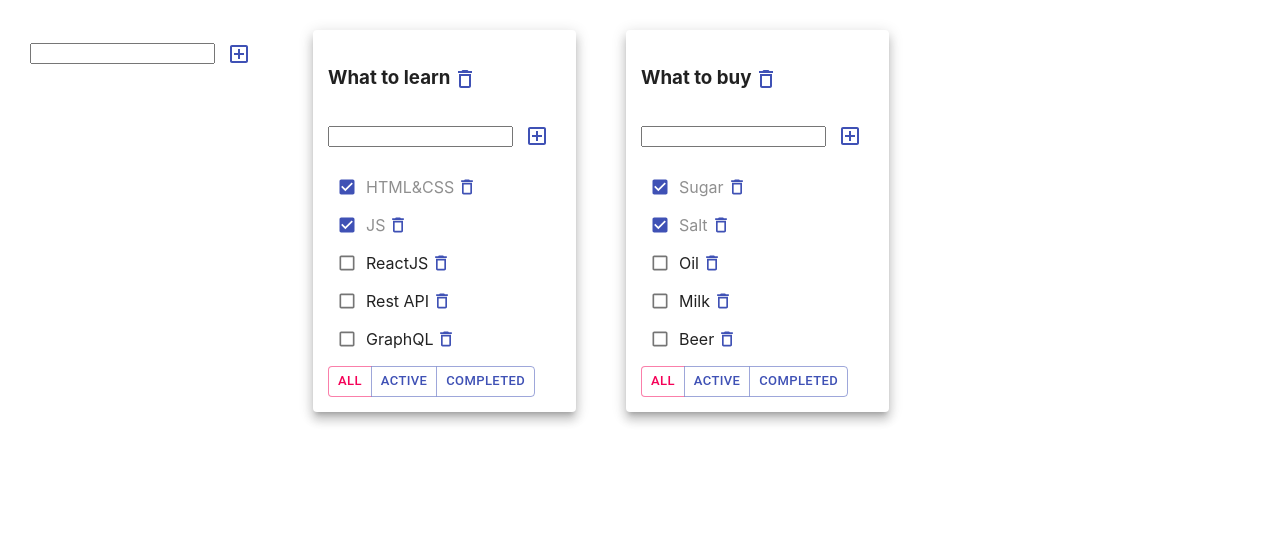
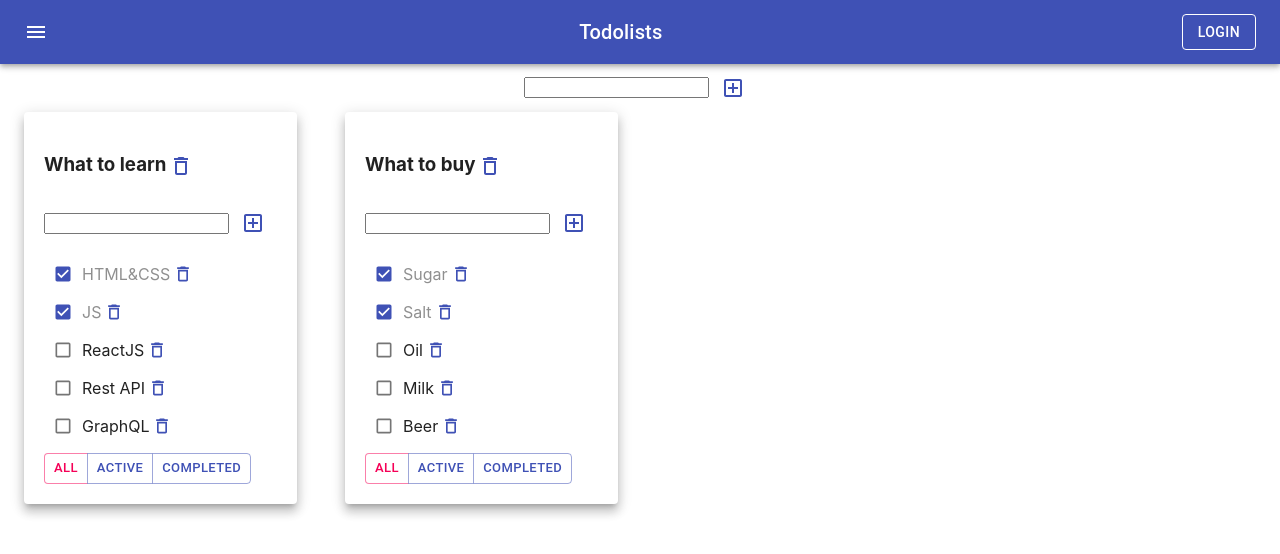
Before and after one commit to naumyshev/ToDo, a React (Create React App) app: page / in a window 1280 px wide. Shown: the top 554 px of the page. Built offline with nearby package versions, Linux system fonts and the light colour scheme.

Commit message:
#07 completed

```diff
--- a/src/App.css
+++ b/src/App.css
@@ -1,11 +1,11 @@
-.App {
-  padding: 30px;
-  display: flex;
-}
+/*.App {*/
+/*  padding: 30px;*/
+/*  display: flex;*/
+/*}*/
 
-.App > div {
-  margin-right: 50px;
-}
+/*.App > div {*/
+/*  margin-right: 50px;*/
+/*}*/
 
 .error {
   border: red 1px solid;
--- a/src/App.tsx
+++ b/src/App.tsx
@@ -3,7 +3,8 @@
 import {TaskType, Todolist} from './Todolist';
 import {v1} from 'uuid';
 import {AddItemForm} from "./AddItemForm";
-import {Paper} from "@material-ui/core";
+import {AppBar, Button, Container, Grid, IconButton, Paper, Toolbar, Typography} from "@material-ui/core";
+import {Menu} from "@material-ui/icons";
 
 export type FilterValuesType = "all" | "active" | "completed";
 
@@ -113,9 +114,10 @@
         }
 
         return (
-            <Paper elevation={8} style={{padding: "15px"}}>
+            <Grid item key={tl.id}>
+                <Paper elevation={8} style={{padding: "20px", maxWidth: "300px"}}>
                     <Todolist
-                    key={tl.id}
+                        // key={tl.id}
                         todolistID={tl.id}
                         title={tl.title}
                         tasks={tasksForTodolist}
@@ -129,13 +131,33 @@
                         changeTodolistTitle={changeTodolistTitle}
                     />
                 </Paper>
+            </Grid>
         )
     })
 
     return (
         <div className="App">
+
+            <AppBar position="static">
+                <Toolbar style={{justifyContent: "space-between"}}>
+                    <IconButton edge="start" color="inherit" aria-label="menu">
+                        <Menu/>
+                    </IconButton>
+                    <Typography variant="h6">
+                        Todolists
+                    </Typography>
+                    <Button color="inherit" variant={"outlined"}>Login</Button>
+                </Toolbar>
+            </AppBar>
+            <Container fixed>
+                <Grid container justifyContent={"center"}>
                     <AddItemForm addItem={addTodolist}/>
+                </Grid>
+                <Grid container spacing={6}>
                     {todolistComponents}
+                </Grid>
+            </Container>
+
         </div>
     );
 }
--- a/src/index.tsx
+++ b/src/index.tsx
@@ -3,8 +3,25 @@
 import './index.css';
 import App from './App';
 import * as serviceWorker from './serviceWorker';
+import {createTheme, ThemeProvider} from '@material-ui/core/styles'
+import {teal, yellow} from "@material-ui/core/colors";
+import {CssBaseline} from "@material-ui/core";
 
-ReactDOM.render(<App />,  document.getElementById('root'));
+
+// const theme = createTheme({
+//     palette: {
+//         primary: teal,
+//         secondary: yellow,
+//         type: "dark"
+//     }
+// })
+
+ReactDOM.render(
+    // <ThemeProvider theme={theme}>
+    //     <CssBaseline/>
+        <App/>
+    // </ThemeProvider>
+,document.getElementById('root'));
 
 // If you want your app to work offline and load faster, you can change
 // unregister() to register() below. Note this comes with some pitfalls.
```
Lines whose indentation alone changed are shown as unchanged.
